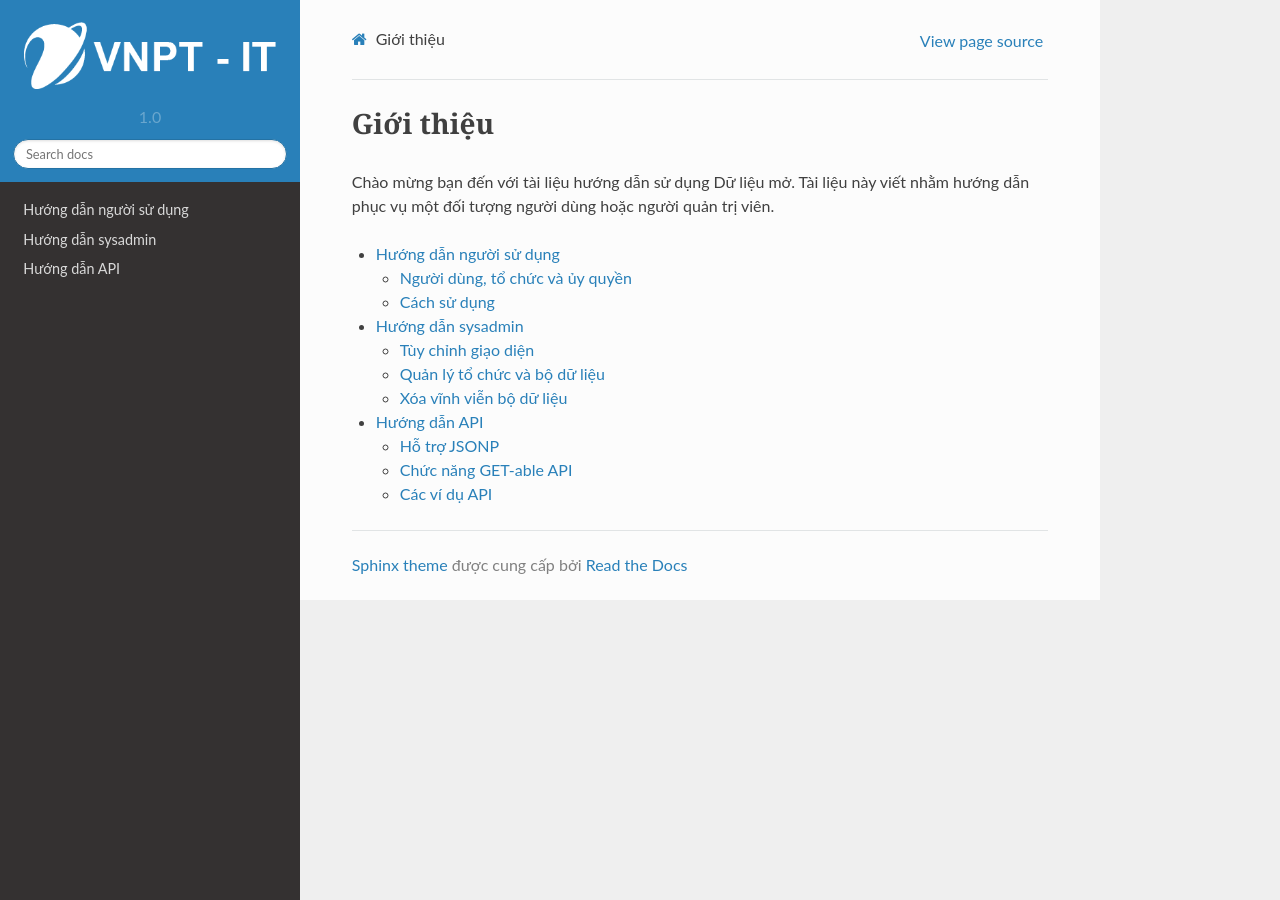
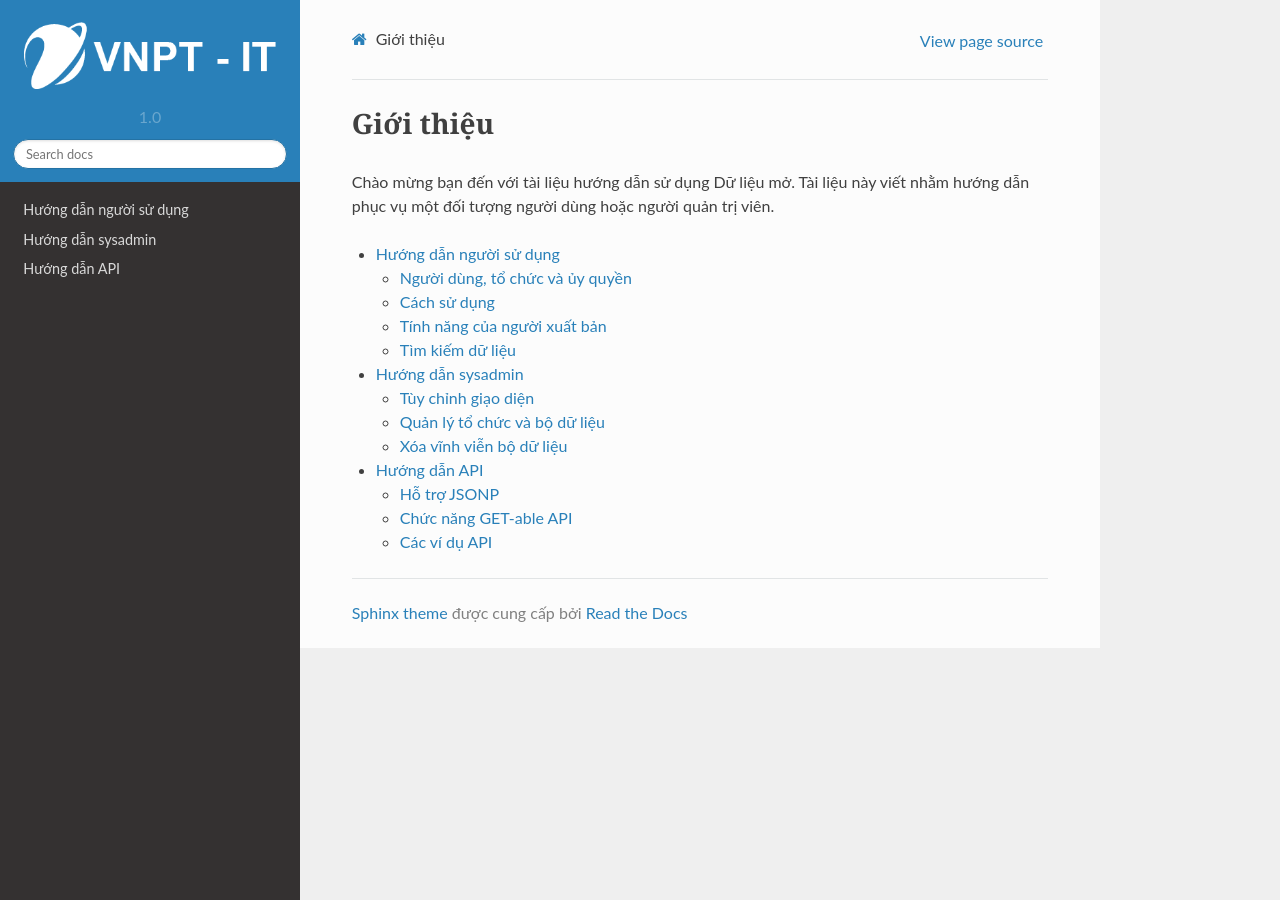
Before and after one commit to dinhthimaianh/opendata-documentation, a Sphinx documentation site: the page built from doc/index.rst, in a window 1280 px wide. Built offline with Sphinx 7.4.7 and the Read the Docs theme 2.0.0, drawn with Linux system fonts in a browser that asks for light colours; nearby versions of some CDN libraries; some web fonts are replaced; library files that are not in the unit come from our copies; part of the change alters nothing that is shown.

Commit message:
update user-guide

```diff
--- a/doc/user-guide.rst
+++ b/doc/user-guide.rst
@@ -48,3 +48,80 @@ Cách sử dụng
 * *Mật khẩu* -- Nhập cùng một mật khẩu. Mật khẩu ít nhất có 8 ký tự.
 
 .. image:: /images/dang-ky.PNG
+
+Nếu có vấn đề với bất kỳ trường nào, chúng tôi sẽ cho bạn biết vấn đề và cho phép bạn sửa nó.
+Khi các trường được điền chính xác, chúng tôi sẽ tạo tài khoản người dùng của bạn và tự động đăng nhập.
+
+Tính năng của người xuất bản
+=======================
+
+.. _adding_a_new_dataset:
+
+Tạo một bộ dữ liệu mới
+--------------------
+
+.. note::
+    Bạn phải là thành viên của một tổ chức với vai trò là biên tập viên hoặc quản trị viên của tổ chức
+    để thêm và chỉnh sửa các datsets. Xem phần :ref:`creating_an_organization` dưới đây.
+
+**Bước 1**. Bạn có thể truy cập "Thêm bộ dữ liệu" với hai cách:
+
+a) Chọn liên kết "Dữ liệu" ở đầu trang. Từ đây, chọn nút "Thêm bộ dữ liệu".
+
+b) Chọn liên kết "Tổ chức" ở đầu trang. Chọn tổ chức sẽ sở hữu tập dữ liệu mới của bạn, chọn nút "Thêm bộ
+dữ liệu".
+
+**Bước 2**. Để tạo bộ dữ liệu mới bạn cần cung cấp các thông tin cần thiết sau:
+
+* *Tiêu đề* --  Tiêu đề này sẽ là duy nhất trên toàn web, vì vậy hãy đặt tên tiêu đề ngắn gọn nhưng cụ thể.
+  Ví dụ, "mật độ dân số của Việt Nam theo khu vực" tốt hơn so với "Số liệu dân số".
+
+* *Mô tả* -- Bạn có thể thêm mô tả dài hơn về bộ dữ liệu tại đây, bao gồm thông tin như dữ liệu đến từ đâu
+  và bất kỳ thông tin nào mà mọi người sẽ cần biết khi sử dụng dữ liệu.
+
+* *Thẻ* -- (Tags) Ở đây bạn có thể thêm các thẻ sẽ giúp mọi người tìm thấy dữ liệu và liên kết với các dữ
+  liệu liên quan khác. Ví dụ: "Kinh tế", "giáo dục",...
+
+* *Giấy phép* --  Thông tin giấy phép để mọi người biết cách có thể sử dụng dữ liệu.
+
+* *Tổ chức* - Bạn chỉ được chọn các tổ chức mà bạn là thành viên của tổ chức đó.
+
+* *Hiện thị* --  Có hai chế độ hiện thị "Công khai" và "Riêng tư". Bộ dữ liệu hiện thị chế độ "Công khai" sẽ được
+  các thành viên không thuộc trong tổ chức hoặc người xem không có tài khoản xem bộ dữ liệu này. Ngược lại,
+  hiện thị chế độ "Riêng tư" chỉ có các thành viên trong tổ chức và quản trị viên xem được bộ dữ liệu này.
+
+.. image:: /images/create-new-dataset.png
+
+.. note::
+    Theo mặc định, trường bắt buộc duy nhất trên trang này là tiêu đề. Tuy nhiên, bạn nên cung cấp đầy đủ thông tin
+    để bộ dữ liệu hoàn thiện.
+
+**Bước 3**.  Khi bạn đã điền thông tin trên trang này, hãy chọn nút "Tiếp theo: Thêm dữ liệu".
+
+**Bước 4**. Web sẽ hiện thị màn hình "Thêm dữ liệu".
+
+.. image:: /images/create-resource.png
+
+Bạn có thể thêm một hoặc nhiều tài nguyên có chứa dữ liệu cho bộ dữ liệu này. Chọn tải một tệp từ máy tính
+hoặc liên kết cho tài nguyên dữ liệu của bạn hoặc tải dữ liệu lên đám mây.
+
+**Bước 5**. Thêm thông tin khác, ở đây sẽ không yêu cầu thông tin này nhưng bạn nên thêm thông tin này:
+
+* *Tên* -- Tên của tài nguyên này, ví dụ "Giá vàng tháng 01 năm 2011". Các tài nguyên khác nhau trong bộ
+  dữ liệu nên có tên khác nhau.
+
+* *Mô tả* -- Một mô tả ngắn về tài nguyên.
+
+* *Định dạng* -- Định dạng tệp của tài nguyên, ví dụ CSV, XLS, JSON, PDF, v.v.
+
+**Bước 6**. Sau khi hoàn tất các thông tin trên, bạn có thể lưu tài nguyên và tạo thêm một tài nguyên khác bằng
+chọn nút "Lưu & thêm". Nếu bạn muốn kết thúc quá trình thêm tài nguyên, chọn nút "Hoàn tất".
+
+Bạn sẽ có thể tìm thấy tập dữ liệu của mình bằng cách nhập tiêu đề hoặc một số từ có liên quan từ mô tả vào hộp
+tìm kiếm dữ liệu. Để biết thêm thông tin về việc tìm kiếm dữ liệu, hãy xem phần :ref:`finding_data`.
+
+
+.. _finding_data:
+
+Tìm kiếm dữ liệu
+============
```
Also changed, not shown: doc/images/create-new-dataset.png (added), doc/images/create-resource.png (added).
